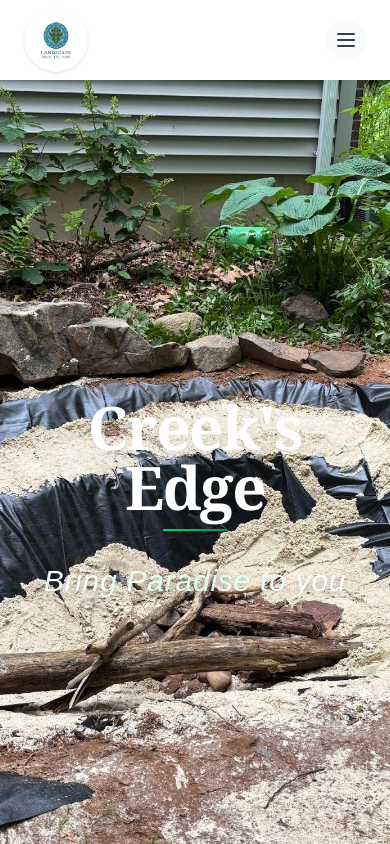
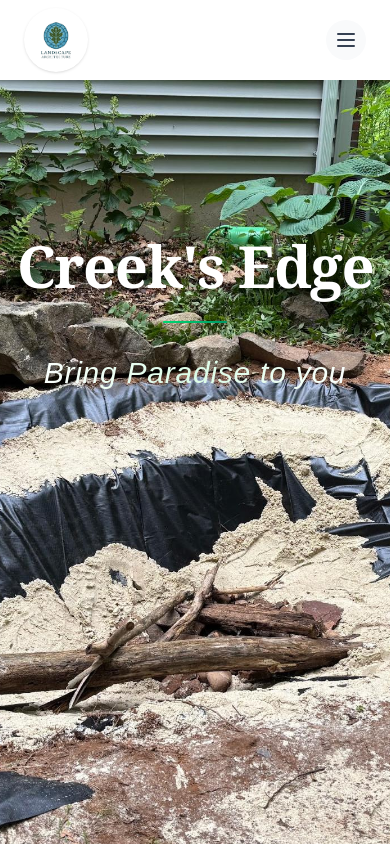
Before and after one commit to Rorozco11/CreeksEdge, a Next.js app in the folder creeksedgeapp/: page / in a window 390 px wide. Shown: the top 844 px of the page. Built offline with nearby package versions, Linux system fonts and the light colour scheme.

Commit message:
Changed size and moved title up

```diff
--- a/creeksedgeapp/src/app/page.tsx
+++ b/creeksedgeapp/src/app/page.tsx
@@ -52,11 +52,11 @@
           ))}
 
           {/* Text overlay - modern design approach */}
-          <div className="absolute inset-0 flex items-center justify-center z-20">
+          <div className="absolute inset-0 flex items-center justify-center z-20 -mt-96 sm:mt-0">
             <div className="text-center max-w-4xl mx-auto px-4 sm:px-8">
               {/* Main title with elegant styling */}
               <div className="mb-6 sm:mb-8">
-                <h1 className="text-6xl sm:text-7xl md:text-7xl lg:text-8xl font-bold text-white font-serif tracking-tight drop-shadow-2xl mb-3 sm:mb-4">
+                <h1 className="text-[58px] sm:text-7xl md:text-7xl lg:text-8xl font-bold text-white font-serif tracking-tight drop-shadow-2xl mb-3 sm:mb-4">
                   Creek&apos;s Edge
                 </h1>
                 <div className="w-16 sm:w-20 md:w-24 h-0.5 sm:h-1 bg-gradient-to-r from-green-400 to-emerald-600 mx-auto rounded-full shadow-lg"></div>
```
